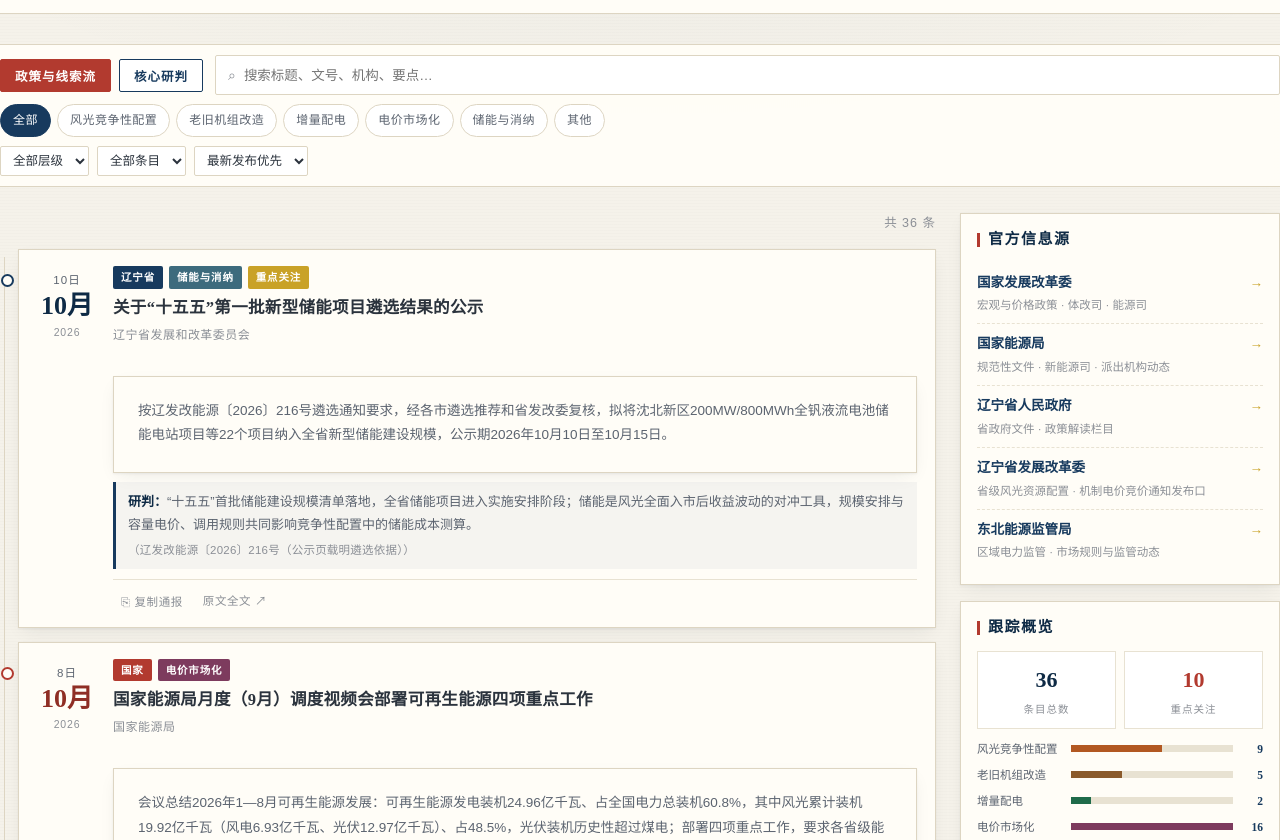
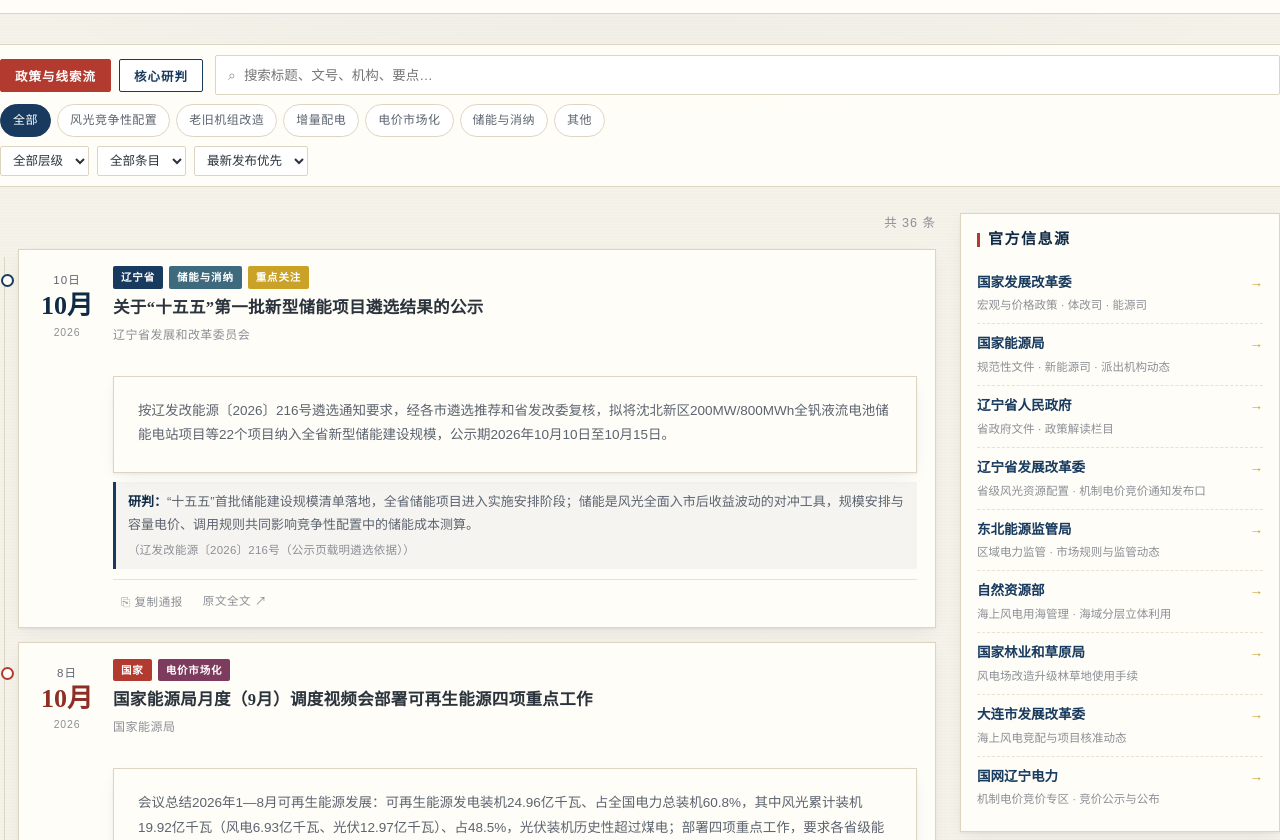
Before and after one commit to NEDaily/policy-tracker, a plain HTML site: page index.html in a window 1280 px wide. Shown: the part 112-952 px from the top of the page. Drawn offline with Linux system fonts and the light colour scheme.

Commit message:
Add four official sources to sidebar

```diff
--- a/index.html
+++ b/index.html
@@ -301,6 +301,22 @@ footer{border-top:6px double var(--line);margin-top:10px;padding:26px 0 40px;bac
           <div class="n">东北能源监管局<span class="arrow">→</span></div>
           <div class="d">区域电力监管 · 市场规则与监管动态</div>
         </a>
+        <a class="src" href="https://www.mnr.gov.cn" target="_blank" rel="noopener">
+          <div class="n">自然资源部<span class="arrow">→</span></div>
+          <div class="d">海上风电用海管理 · 海域分层立体利用</div>
+        </a>
+        <a class="src" href="https://www.forestry.gov.cn" target="_blank" rel="noopener">
+          <div class="n">国家林业和草原局<span class="arrow">→</span></div>
+          <div class="d">风电场改造升级林草地使用手续</div>
+        </a>
+        <a class="src" href="http://www.pc.dl.gov.cn" target="_blank" rel="noopener">
+          <div class="n">大连市发展改革委<span class="arrow">→</span></div>
+          <div class="d">海上风电竞配与项目核准动态</div>
+        </a>
+        <a class="src" href="http://www.ln.sgcc.cn" target="_blank" rel="noopener">
+          <div class="n">国网辽宁电力<span class="arrow">→</span></div>
+          <div class="d">机制电价竞价专区 · 竞价公示与公布</div>
+        </a>
       </div>
     </div>
 
```
